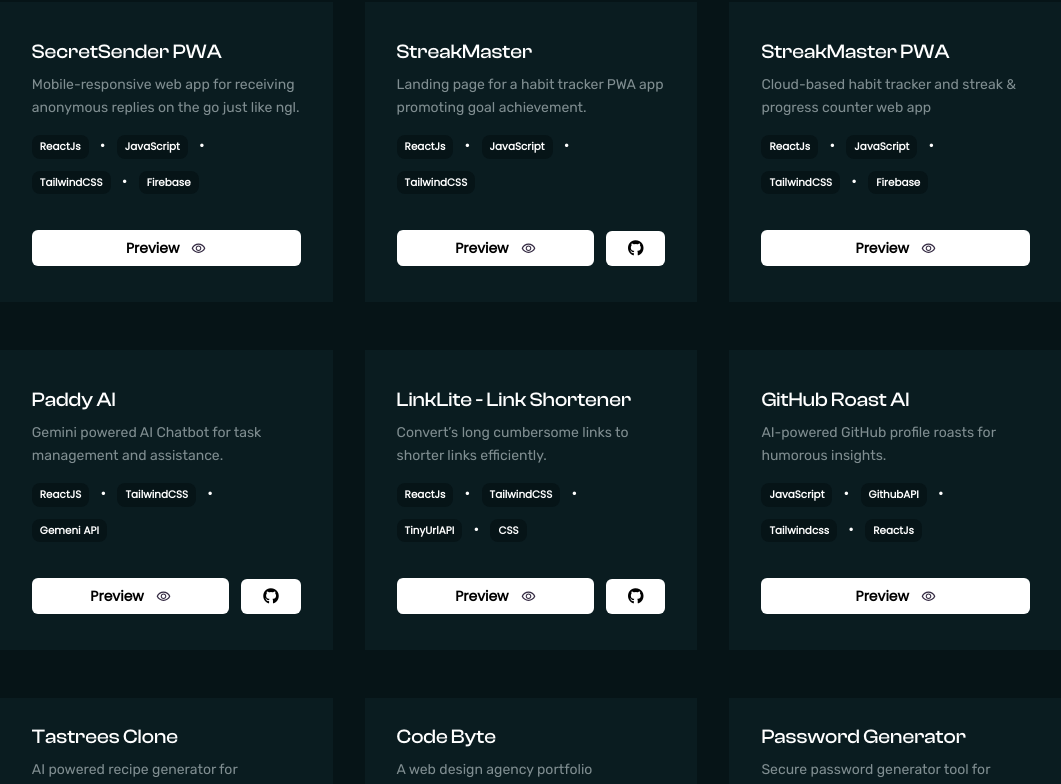
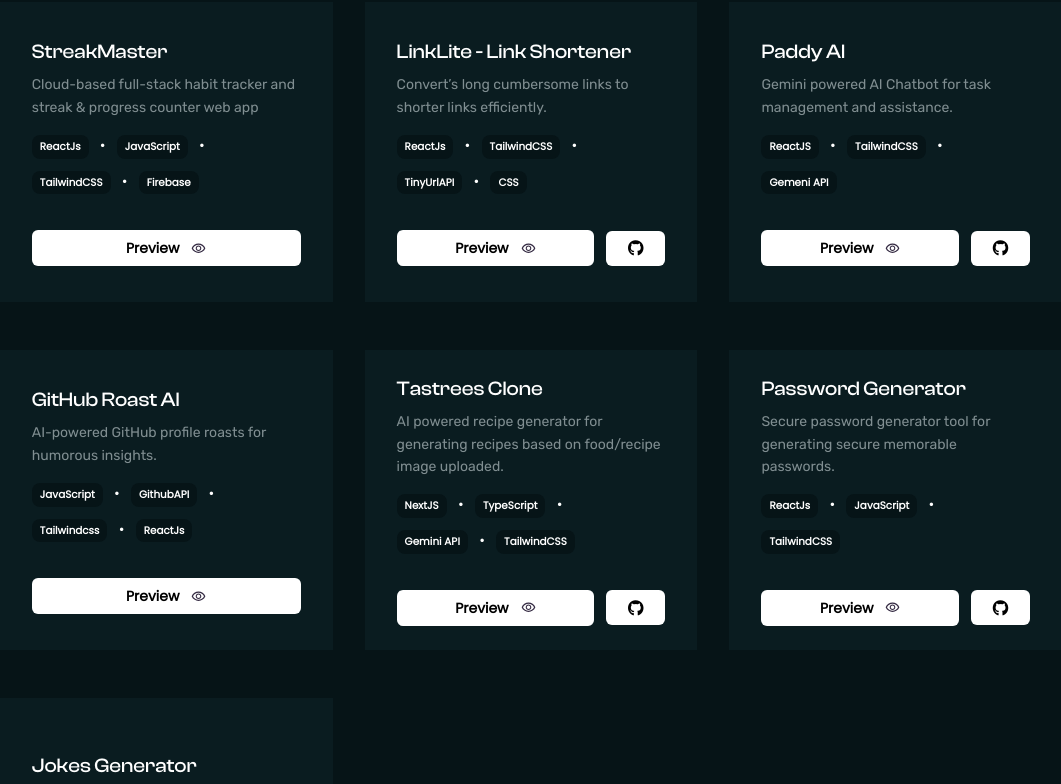
Before and after one commit to TreasureUzoma/Portfolio, a Next.js app: page / in a window 1280 px wide. Shown: the part 2060-2844 px from the top of the page, without its empty margins (109-1170 px from the left). Built offline with nearby package versions, Linux system fonts and the light colour scheme.

Commit message:
changed projrcts

```diff
--- a/app/components/Portfolio.tsx
+++ b/app/components/Portfolio.tsx
@@ -21,38 +21,31 @@
       description:
         "Fintech landing page streamlining transactions with secure user-friendly interface.",
       tags: ["CSS", "JavaScript"],
-      previewLink: "https://gappaywebsite.onrender.com",
+      previewLink: "https://gappayfinance.vercel.app",
     },
 
     {
       title: "SecretSender",
       description:
-        "Landing page for a web app for getting anonymous replies on questions from friends.",
-      tags: ["ReactJs", "JavaScript", "TailwindCSS", "Framer Motion"],
+        "Full-stack web app for getting anonymous replies on questions from friends like ngl.",
+      tags: ["ReactJs", "JavaScript", "TailwindCSS", "Framer Motion", "Firebase"],
       previewLink: "https://secretsenderweb.vercel.app/",
       githubLink: "https://github.com/TreasureUzoma/secretsenderweb/",
     },
     {
-      title: "SecretSender PWA",
+      title: "StreakMaster",
       description:
-        "Mobile-responsive web app for receiving anonymous replies on the go just like ngl.",
+        "Cloud-based full-stack habit tracker and streak & progress counter web app",
       tags: ["ReactJs", "JavaScript", "TailwindCSS", "Firebase"],
-      previewLink: "https://secretsenderapp.vercel.app",
+      previewLink: "https://streakmastersite.vercel.app",
     },
     {
-      title: "StreakMaster",
+      title: "LinkLite - Link Shortener",
       description:
-        "Landing page for a habit tracker PWA app promoting goal achievement.",
-      tags: ["ReactJs", "JavaScript", "TailwindCSS"],
-      previewLink: "https://streakmastersite.vercel.app/",
-      githubLink: "https://github.com/TreasureUzoma/secretsenderweb/",
-    },
-    {
-      title: "StreakMaster PWA",
-      description:
-        "Cloud-based habit tracker and streak & progress counter web app",
-      tags: ["ReactJs", "JavaScript", "TailwindCSS", "Firebase"],
-      previewLink: "https://streakmaster.vercel.app",
+        "Convert’s long cumbersome links to shorter links efficiently.",
+      tags: ["ReactJs", "TailwindCSS", "TinyUrlAPI", "CSS"],
+      previewLink: "https://link-lite-eta.vercel.app/",
+      githubLink: "https://github.com/TreasureUzoma/LinkLite"
     },
     {
       title: "Paddy AI",
@@ -61,14 +54,6 @@
       tags: ["ReactJS", "TailwindCSS", "Gemeni API"],
       previewLink: "https://mypaddy.vercel.app/",
       githubLink: "https://github.com/TreasureUzoma/MyPaddy",
-    },
-    {
-      title: "LinkLite - Link Shortener",
-      description:
-        "Convert’s long cumbersome links to shorter links efficiently.",
-      tags: ["ReactJs", "TailwindCSS", "TinyUrlAPI", "CSS"],
-      previewLink: "https://link-lite-eta.vercel.app/",
-      githubLink: "https://github.com/TreasureUzoma/LinkLite"
     },
     {
       title: "GitHub Roast AI",
@@ -83,13 +68,6 @@
       tags: ["NextJS", "TypeScript", "Gemini API", "TailwindCSS"],
       previewLink: "https://tastreesclone.vercel.app",
       githubLink: "https://github.com/TreasureUzoma/tastreesClone",
-    },
-    {
-      title: "Code Byte",
-      description:
-        "A web design agency portfolio showcasing modern, responsive design expertise.",
-      tags: ["JavaScript", "FirebaseAPI", "CSS"],
-      previewLink: "https://codebytehq.web.app",
     },
     {
       title: "Password Generator",
```
